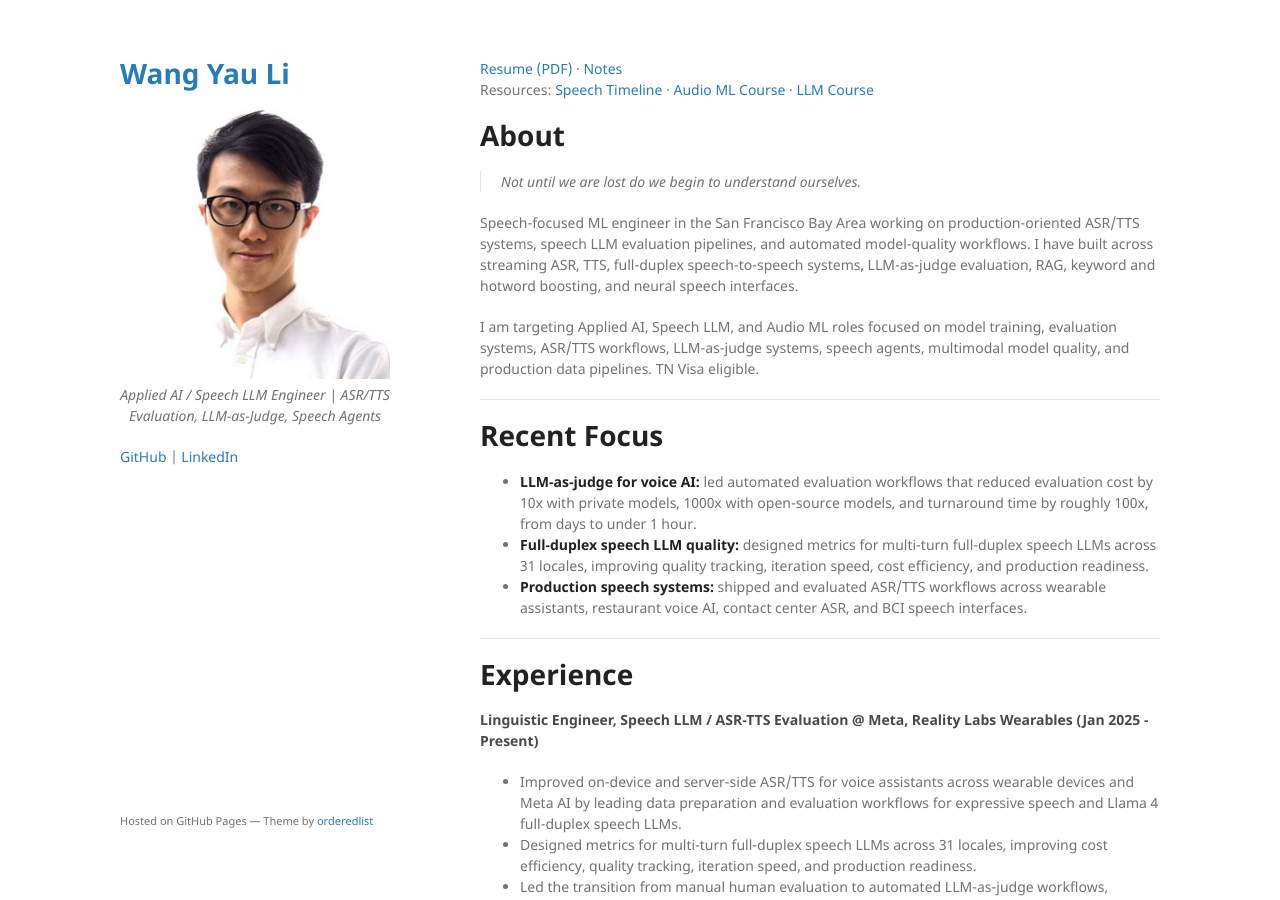
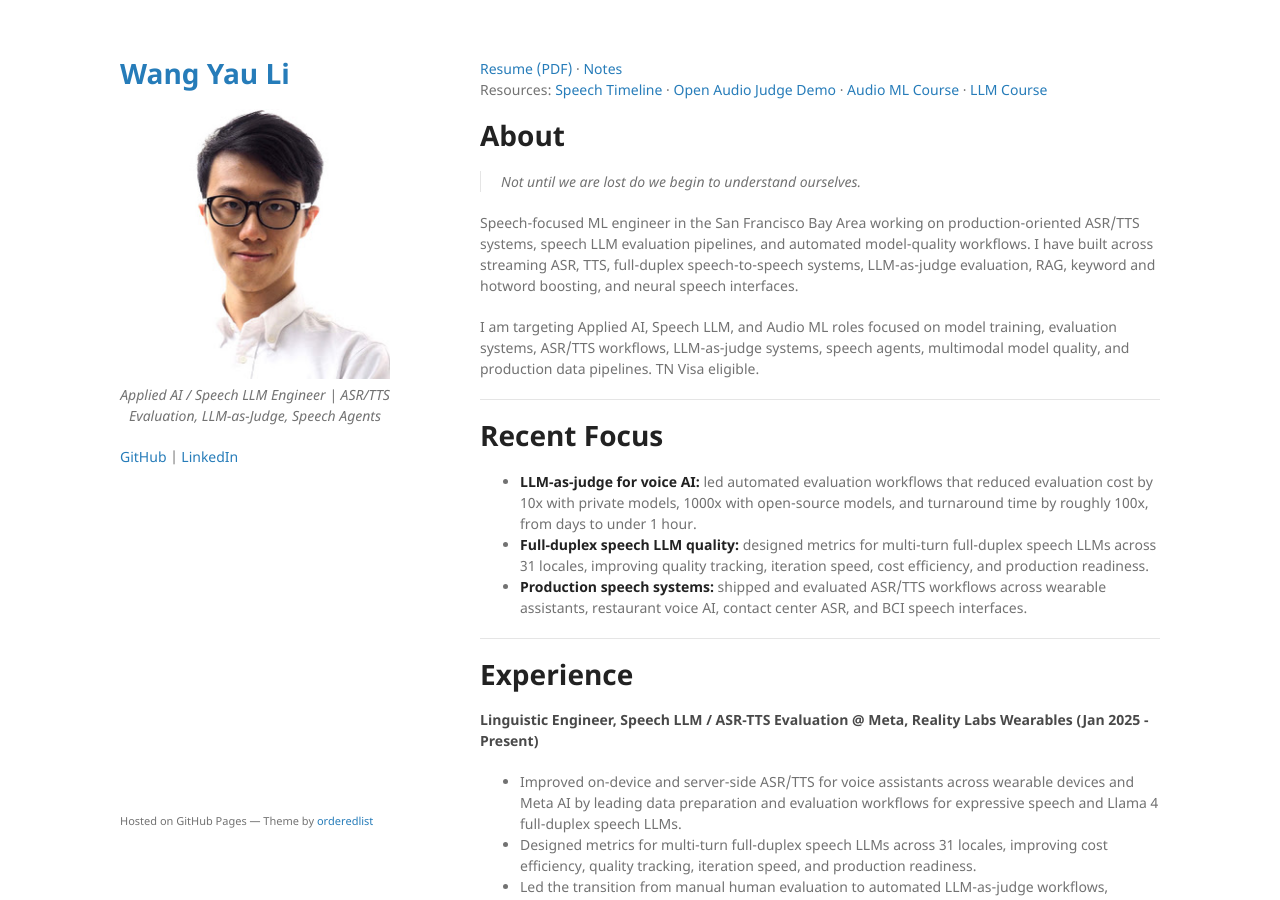
Before and after one commit to kennethli319/kennethli319.github.io, a Jekyll site: the page built from index.md, in a window 1280 px wide and 900 px high. Built offline with Jekyll 4.4.1, drawn with Linux system fonts in a browser that asks for light colours.

Commit message:
Link Open Audio Judge demo from homepage

```diff
--- a/index.md
+++ b/index.md
@@ -3,7 +3,7 @@ layout: default
 ---
 
 [Resume (PDF)](./assets/WangYauLi_Kenneth_latest.pdf) · [Notes](./notes.md)<br>
-Resources: [Speech Timeline](./speech-timeline.md) · [Audio ML Course](./audio-text-ml-course/) · [LLM Course](./llm-ml-course/)
+Resources: [Speech Timeline](./speech-timeline.md) · [Open Audio Judge Demo](./open-audio-judge/tts-leaderboard-demo.html) · [Audio ML Course](./audio-text-ml-course/) · [LLM Course](./llm-ml-course/)
 
 # About
 
```
